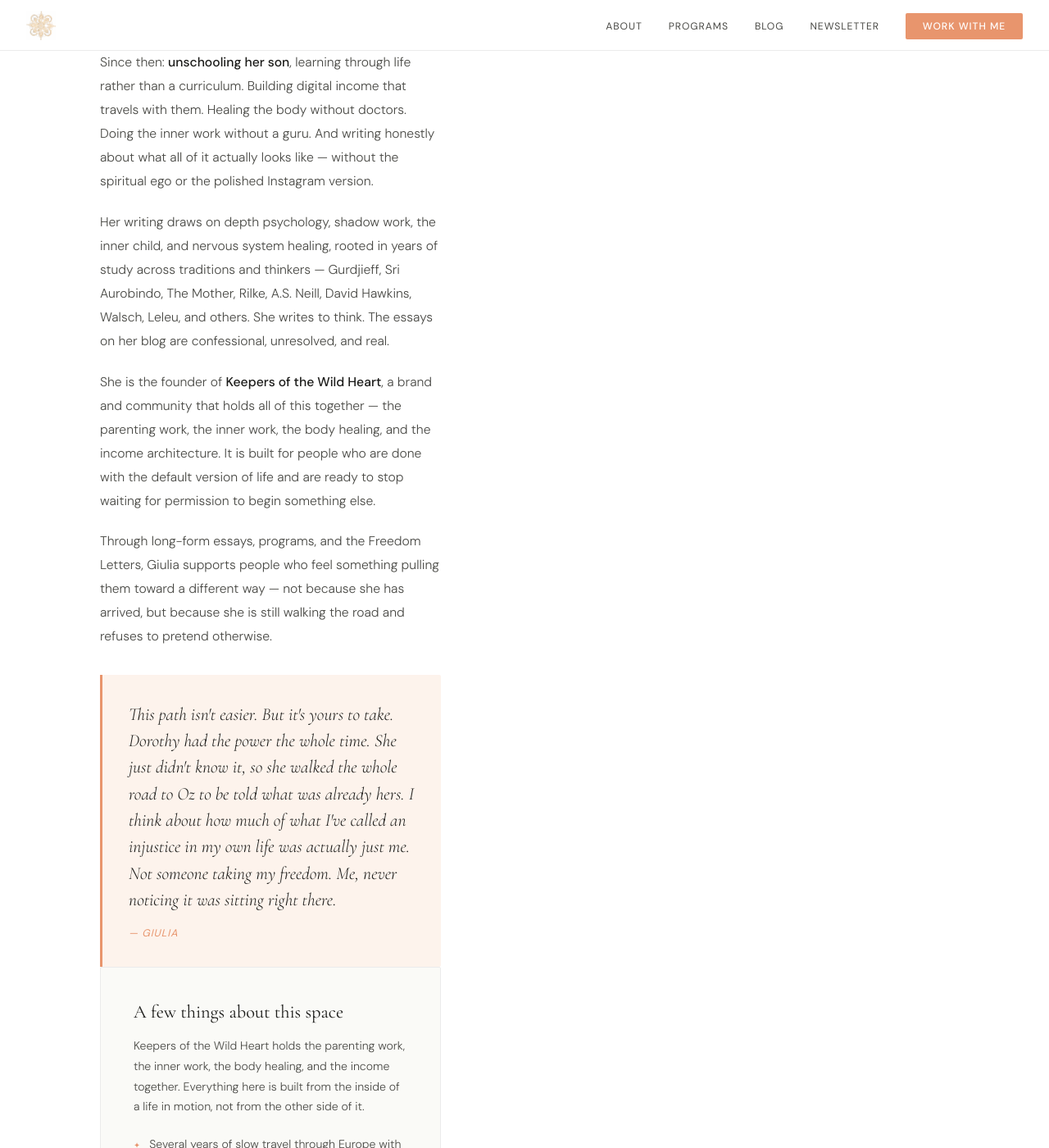
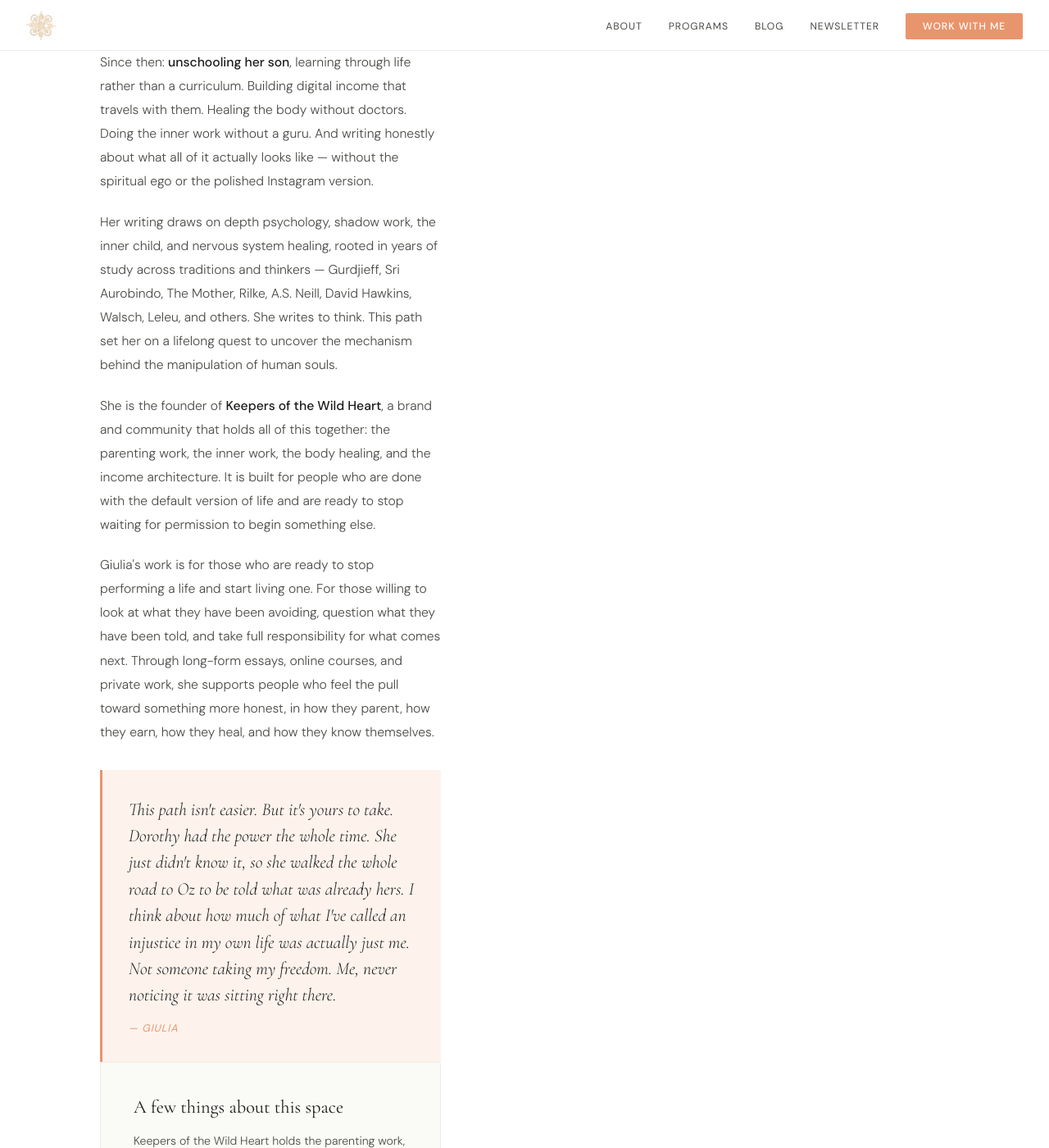
Before and after one commit to Blubell26/giuliapacciotti.com, a Jekyll site: the page built from about.md, in a window 1280 px wide and 1400 px high, scrolled down 598 px. Shown: the whole window at 82% size. Built offline with Jekyll 4.4.1, drawn with Linux system fonts in a browser that asks for light colours.

Commit message:
Update about.html

```diff
--- a/_layouts/about.html
+++ b/_layouts/about.html
@@ -85,11 +85,11 @@ body{font-family:'DM Sans',sans-serif;background:#fff;color:var(--dark);padding-
 
       <p>Since then: <strong>unschooling her son</strong>, learning through life rather than a curriculum. Building digital income that travels with them. Healing the body without doctors. Doing the inner work without a guru. And writing honestly about what all of it actually looks like — without the spiritual ego or the polished Instagram version.</p>
 
-      <p>Her writing draws on depth psychology, shadow work, the inner child, and nervous system healing, rooted in years of study across traditions and thinkers — Gurdjieff, Sri Aurobindo, The Mother, Rilke, A.S. Neill, David Hawkins, Walsch, Leleu, and others. She writes to think. The essays on her blog are confessional, unresolved, and real.</p>
+      <p>Her writing draws on depth psychology, shadow work, the inner child, and nervous system healing, rooted in years of study across traditions and thinkers — Gurdjieff, Sri Aurobindo, The Mother, Rilke, A.S. Neill, David Hawkins, Walsch, Leleu, and others. She writes to think. This path set her on a lifelong quest to uncover the mechanism behind the manipulation of human souls.</p>
 
-      <p>She is the founder of <strong>Keepers of the Wild Heart</strong>, a brand and community that holds all of this together — the parenting work, the inner work, the body healing, and the income architecture. It is built for people who are done with the default version of life and are ready to stop waiting for permission to begin something else.</p>
+      <p>She is the founder of <strong>Keepers of the Wild Heart</strong>, a brand and community that holds all of this together: the parenting work, the inner work, the body healing, and the income architecture. It is built for people who are done with the default version of life and are ready to stop waiting for permission to begin something else.</p>
 
-      <p>Through long-form essays, programs, and the Freedom Letters, Giulia supports people who feel something pulling them toward a different way — not because she has arrived, but because she is still walking the road and refuses to pretend otherwise.</p>
+      <p>Giulia's work is for those who are ready to stop performing a life and start living one. For those willing to look at what they have been avoiding, question what they have been told, and take full responsibility for what comes next. Through long-form essays, online courses, and private work, she supports people who feel the pull toward something more honest, in how they parent, how they earn, how they heal, and how they know themselves.</p>
 
       <div class="about-pull">
         <blockquote>This path isn't easier. But it's yours to take. Dorothy had the power the whole time. She just didn't know it, so she walked the whole road to Oz to be told what was already hers. I think about how much of what I've called an injustice in my own life was actually just me. Not someone taking my freedom. Me, never noticing it was sitting right there.</blockquote>
```
